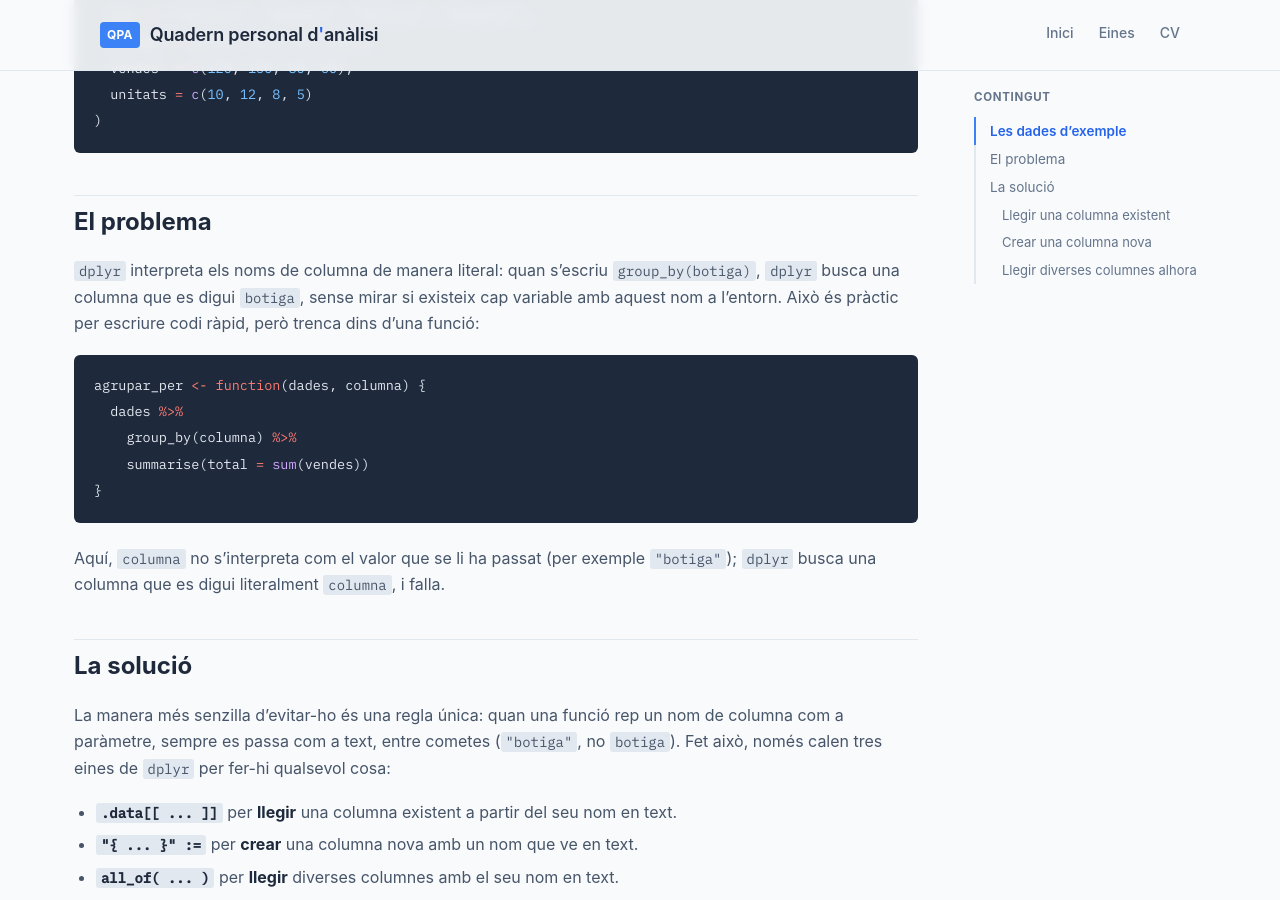
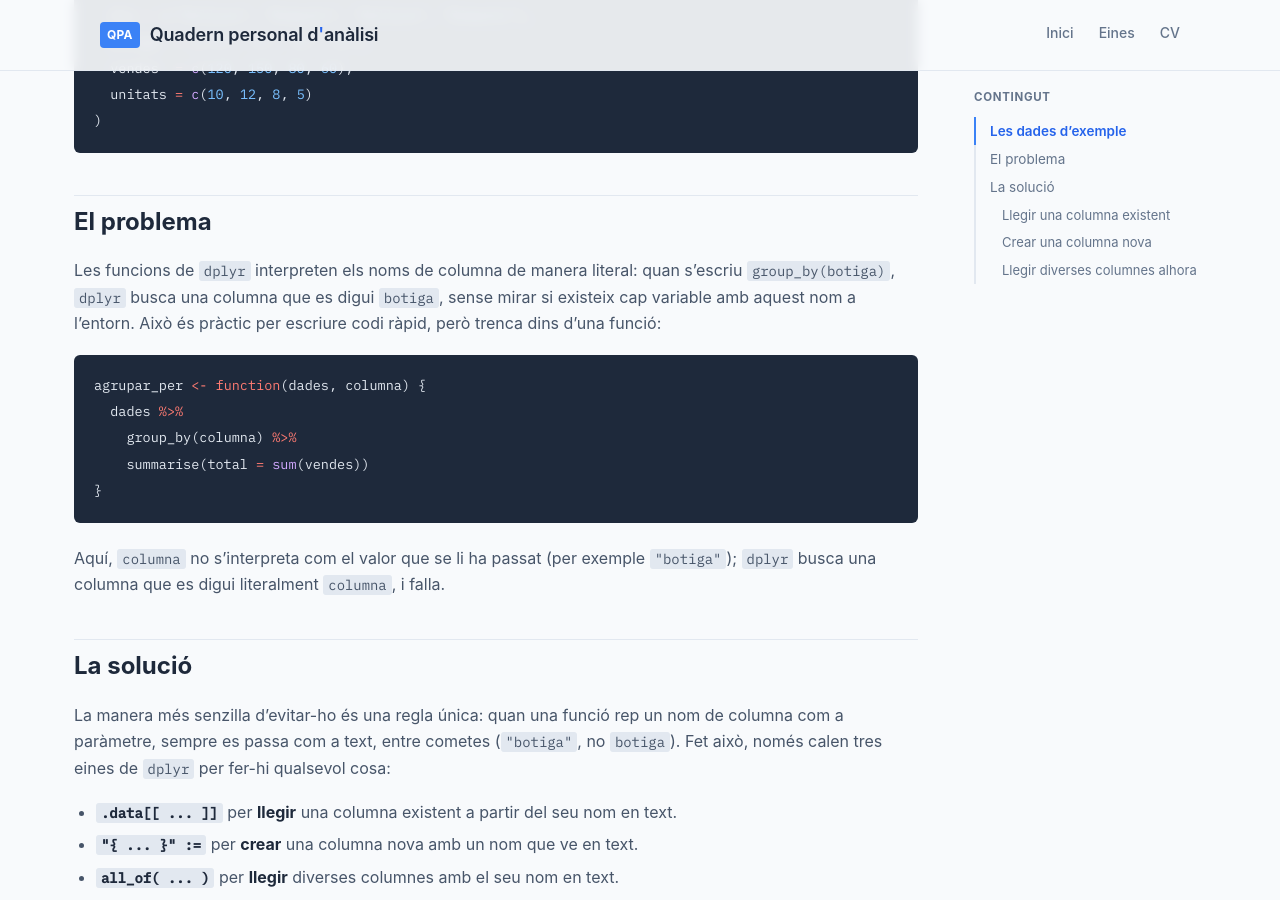
Before and after one commit to alberthr/alberthr.github.io, a Jekyll site: the page built from _posts/2026-04-22-columnes-dinamiques-dplyr.md, in a window 1280 px wide and 900 px high, scrolled down 822 px. Built offline with Jekyll 4.4.1, drawn with Linux system fonts in a browser that asks for light colours; comment, search, counter and statistics services are not loaded.

Commit message:
Update 2026-04-22-columnes-dinamiques-dplyr.md

````diff
--- a/_posts/2026-04-22-columnes-dinamiques-dplyr.md
+++ b/_posts/2026-04-22-columnes-dinamiques-dplyr.md
@@ -29,7 +29,7 @@ vendes_diaries <- tibble(
 
 ## El problema
 
-`dplyr` interpreta els noms de columna de manera literal: quan s'escriu `group_by(botiga)`, `dplyr` busca una columna que es digui `botiga`, sense mirar si existeix cap variable amb aquest nom a l'entorn. Això és pràctic per escriure codi ràpid, però trenca dins d'una funció:
+Les funcions de `dplyr` interpreten els noms de columna de manera literal: quan s'escriu `group_by(botiga)`, `dplyr` busca una columna que es digui `botiga`, sense mirar si existeix cap variable amb aquest nom a l'entorn. Això és pràctic per escriure codi ràpid, però trenca dins d'una funció:
 
 ```r
 agrupar_per <- function(dades, columna) {
````
